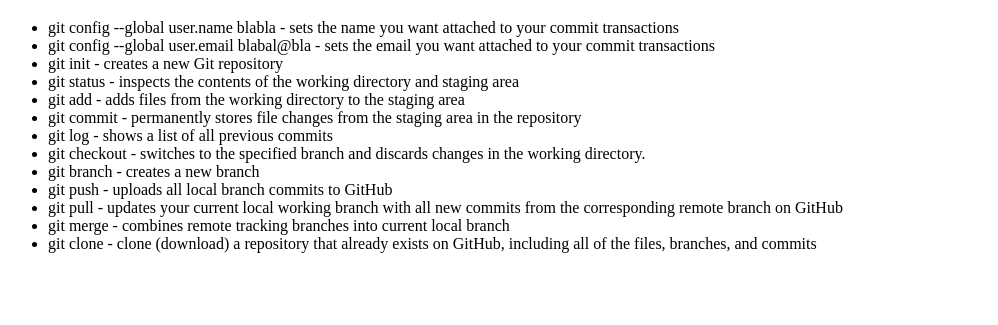
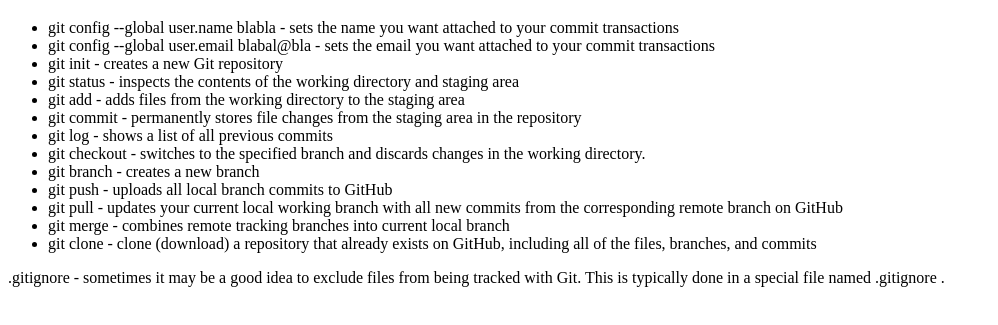
Before and after one commit to tan4uk/git-cheat-sheet, a plain HTML site: page index.html in a window 1280 px wide. Shown: the part 61-386 px from the top of the page, without its empty margins (0-998 px from the left). Drawn offline with Linux system fonts and the light colour scheme.

Commit message:
add new paragraph

```diff
--- a/index.html
+++ b/index.html
@@ -25,5 +25,9 @@
         <li>git clone - clone (download) a repository that already exists on GitHub, including all of the files, branches, and commits</li>
     </ul>
 
+    <p>.gitignore - sometimes it may be a good idea to exclude files from being tracked with Git. This is typically done in a special file named .gitignore .</p>
+
+
+
 </body>
 </html>
```
